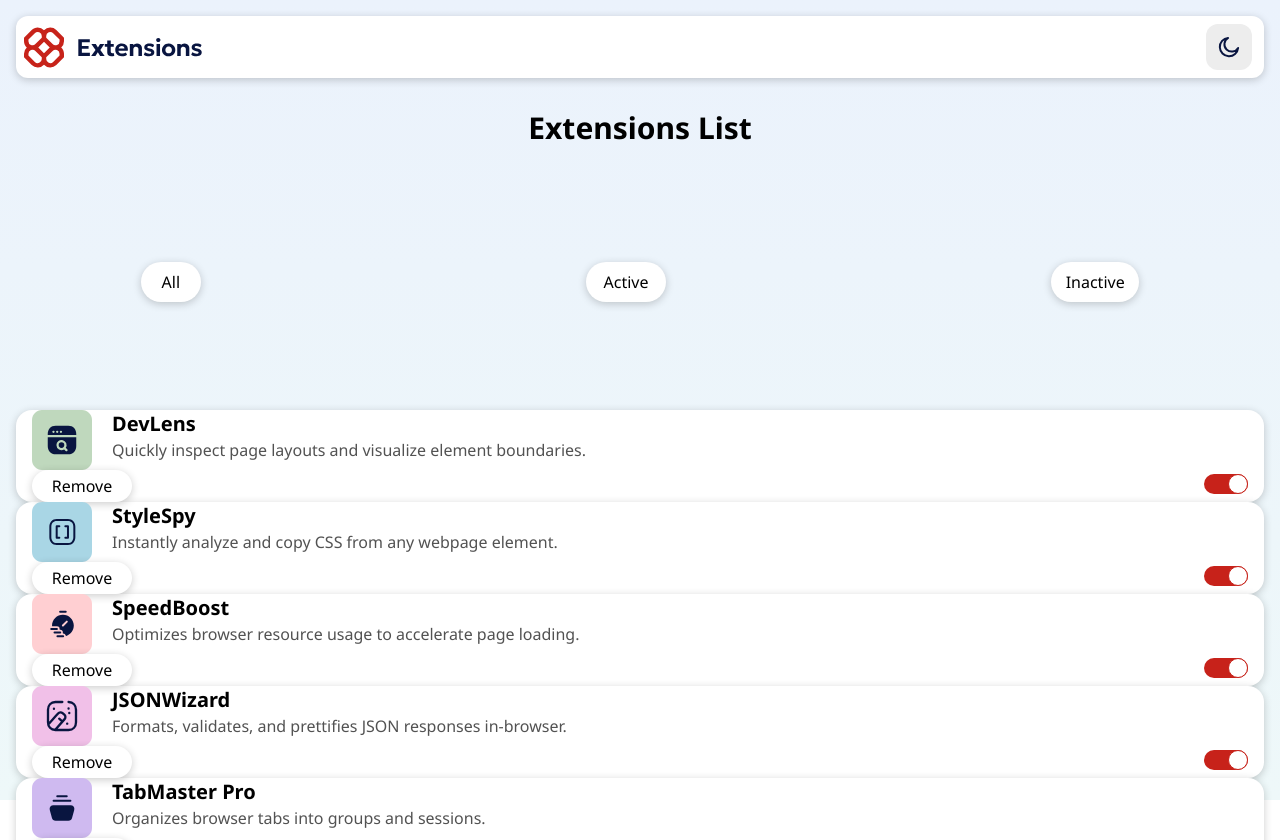
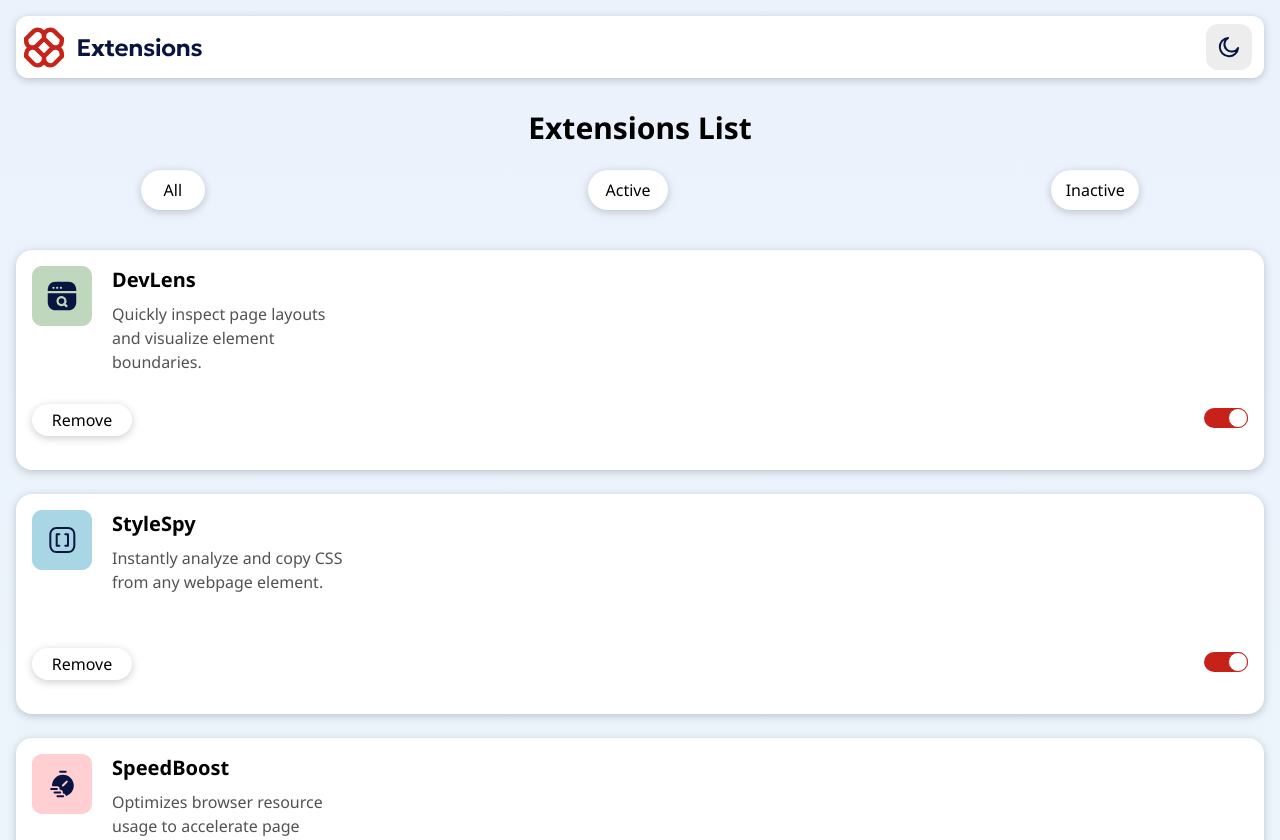
Before and after one commit to prophesierc/browser-extensions-manager-ui-main, a Vue app: page / in a window 1280 px wide. Shown: the top 840 px of the page. Built offline with nearby package versions, Linux system fonts and the light colour scheme.

Commit message:
update 14 files Fixed dynamic styling WIP fixing dynamic checkboxes

```diff
--- a/src/Components/CardContainer.vue
+++ b/src/Components/CardContainer.vue
@@ -2,14 +2,14 @@
   <div
     v-for="(data, index) in extension"
     :key="index"
-    class="rounded-2xl shadow-default bg-white px-4">
+    class="h-55 rounded-2xl shadow-default bg-white px-4 mb-4 last:mb-20">
 
-    <span class="flex flex-row">
-      <img :src="data?.logo" alt="logo">
+    <span class="flex flex-row h-[70%] w-full py-4 mt-6 ">
+      <img :src="data?.logo" :alt="`${data?.name} logo`" class="h-15 w-15">
       <div class="text-start pl-5">
-        <p class="text-xl font-dark">
+        <p class="text-xl font-dark mb-2">
           {{ data?.name }}</p>
-        <p class="text-paragraph font-light text-neutral-600">
+        <p class="text-paragraph font-light text-neutral-600 max-w-60 min-w-50">
           {{ data?.description }}</p>
       </div>
     </span>
@@ -26,6 +26,7 @@
             transition-transformduration-300 peer-checked:translate-x-6 peer-checked:border-red-dark cursor-pointer">
         </label>
       </span>
+
     </span>
   </div>
 </template>
--- a/src/views/HomeView.vue
+++ b/src/views/HomeView.vue
@@ -1,5 +1,5 @@
 <template>
-  <div class="h-screen w-screen flex flex-col text-center bg-gradient-to-b from-[#EBF2FC] to-[#EEF8F9]">
+  <div class="h-full w-screen flex flex-col text-center bg-gradient-to-b from-[#EBF2FC] to-[#EEF8F9]">
       <!-- bg-gradient-to-b from-[#040918] to-[#091540] for darkmode -->
       <!-- bg-gradient-to-b from-[#EBF2FC] to-[#EEF8F9] for lightmode -->
     <div class="m-4">
@@ -10,11 +10,11 @@
         >Extensions List
       </h1>
 
-      <span class="h-[20%] w-[50%] min-w-[80%] max-w-[85%]
+      <span class="w-[50%] min-w-[80%] max-w-[85%] mt-4 mb-10
                 flex flex-row justify-between items-center place-self-center
-                *:h-10">
-        <FilterButtons :button-text="allButton" :class="'h-15 w-15'" />
-        <FilterButtons :button-text="ActiveButton" :class="'h-20 w-20'" />
+                *:h-10 last:m-100">
+        <FilterButtons :button-text="allButton" :class="'h-22 w-16'" />
+        <FilterButtons :button-text="ActiveButton" :class="'h-22 w-20'" />
         <FilterButtons :button-text="inactiveButton" :class="'h-22 w-22'" />
         <!-- Have to bind the class and explicity decalre the type as a string literal to style inner component -->
       </span>
```
